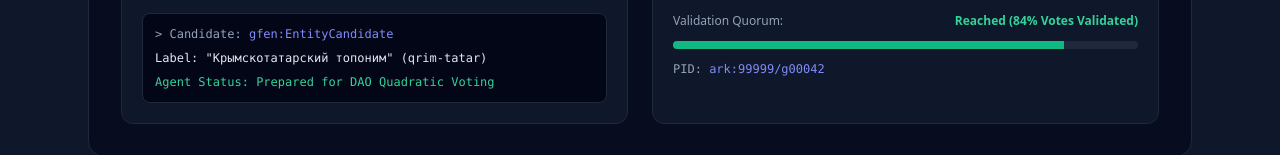
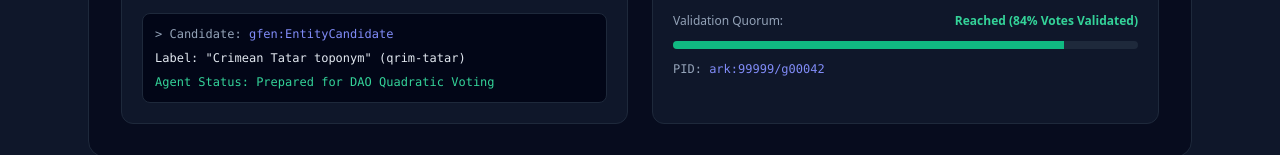
Before and after one commit to riznykst/fen-triadic-synthesis, a website: page web/index.html in a window 1280 px wide. Shown: the part 601-756 px from the top of the page. Drawn offline with nearby package versions, Linux system fonts and the light colour scheme.

Commit message:
fix(web): English-only UI string in landing example (i18n resolved)

```diff
--- a/web/index.html
+++ b/web/index.html
@@ -54,7 +54,7 @@
           <p class="text-xs text-slate-400">Assists contributors in structuring cultural & linguistic knowledge without deciding on their behalf.</p>
           <div class="bg-slate-950 p-3 rounded-lg border border-slate-800 text-xs font-mono space-y-2">
             <div class="text-slate-400">&gt; Candidate: <span class="text-indigo-400">gfen:EntityCandidate</span></div>
-            <div class="text-slate-200">Label: "Крымскотатарский топоним" (qrim-tatar)</div>
+            <div class="text-slate-200">Label: "Crimean Tatar toponym" (qrim-tatar)</div>
             <div class="text-emerald-400">Agent Status: Prepared for DAO Quadratic Voting</div>
           </div>
         </div>
```
